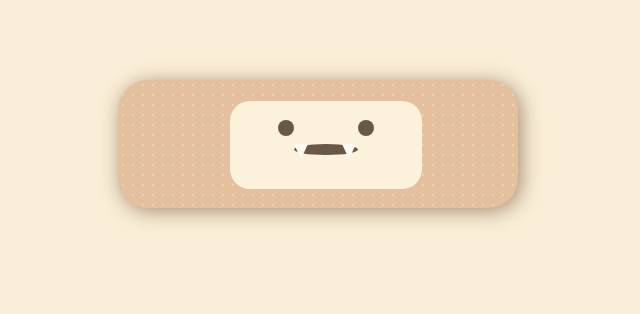
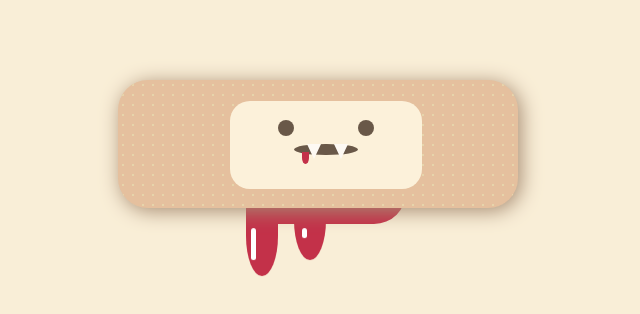
Before and after one commit to bavilari93/halloween-, a plain HTML site: page index.html in a window 1280 px wide. Shown: the whole page, without its empty margins (340-980 px from the left). Drawn offline with Linux system fonts and the light colour scheme.

Commit message:
drip animation

```diff
--- a/style.scss
+++ b/style.scss
@@ -79,7 +79,7 @@ body {
 }
 
 .mouth {
-z-index:999;
+    z-index: 999;
     position: absolute;
     height: .7rem;
     width: 4rem;
@@ -89,18 +89,92 @@ position: absolute;
         left: 11rem;
         top: 4rem;
     }
-   &:before, &:after{
+    &:before,
+    &:after {
         content: '';
         position: absolute;
-   	border:{
+        border: {
             top: 15px solid #FDF9F3;
             left: 7px solid transparent;
             right: 7px solid transparent;
         }
+        margin-left:.8rem;
     }
-   &:before{
-   	margin:{
-   		left: 3rem;
+    &:before {
+        margin: {
+            left: 2.5rem;
         }
     }
 }
+
+.drip {
+    z-index: 999;
+    position: absolute;
+    width: 7px;
+    height: 12px;
+    background: #C33149;
+    border-radius: 0 0 100% 100%;
+    margin: {
+        left: 11.5rem;
+        top: 4.49rem;
+    }
+}
+
+.blood {
+    z-index: -2;
+    position: absolute;
+    height: 2rem;
+    width: 10rem;
+    background-color: #C33149;
+    margin: {
+        top: 7rem;
+        left: 8rem;
+    }
+    border-radius: 0 0 100px 100px;
+    &:before,
+    &:after {
+        height: 5rem;
+        width: 2rem;
+        position: absolute;
+        content: '';
+        background: #C33149;
+        border-radius: 0 0 100% 100%;
+        animation: 4s drip infinite ease;
+    }
+    &:before {
+        margin: {
+            left: 3rem;
+            top: -1rem;
+        }
+    }
+}
+
+.shine {
+    z-index: 1;
+    position: absolute;
+    background: #FFF;
+    height: 2rem;
+    width: .3rem;
+    border-radius: 12px;
+    animation: 4s drip infinite ease;
+    margin: {
+        top: 2rem;
+        left: .3rem;
+    }
+
+    &:before {
+        content: '';
+        position: absolute;
+        background: #FFF;
+        height: .6rem;
+        width: .3rem;
+        margin-left: 3.2rem;
+        border-radius: 12px;
+    }
+}
+
+@keyframes drip {
+    100% {
+        transform: translateY(10px);
+    }
+}
```
Also changed, not shown: style.css, 1 other file. Lines whose indentation alone changed are shown as unchanged.
